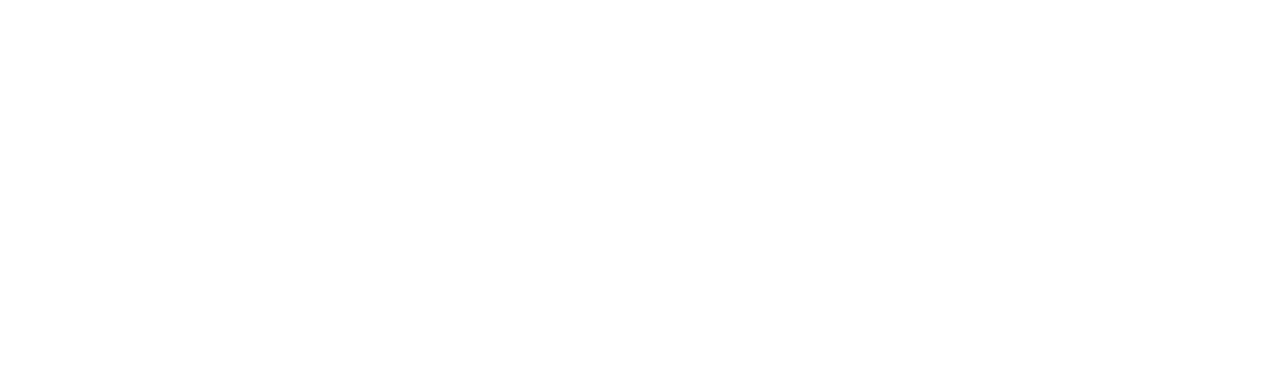
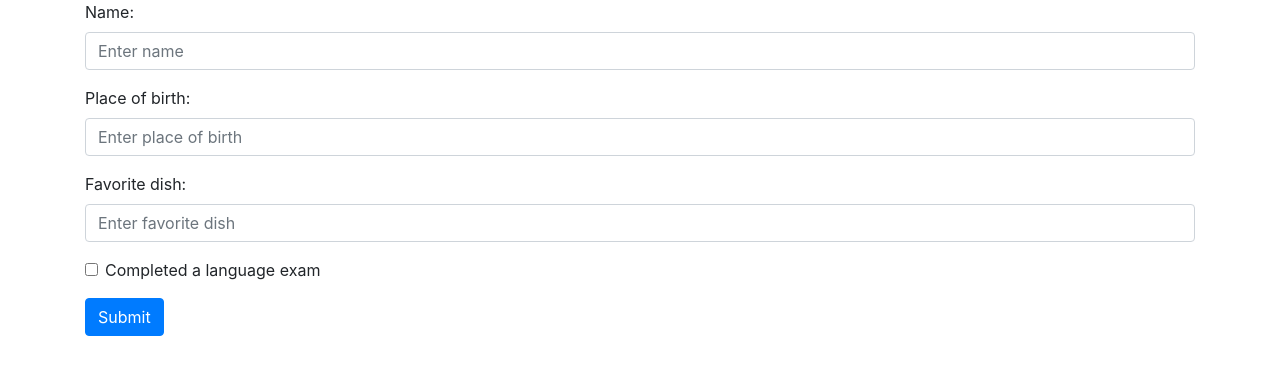
Before and after one commit to simonattila/rep, a plain HTML site: page index.html in a window 1280 px wide. Drawn offline with nearby package versions, Linux system fonts and the light colour scheme.

Commit message:
Update index.html

```diff
--- a/index.html
+++ b/index.html
@@ -4,9 +4,36 @@
     <meta charset="UTF-8">
     <meta http-equiv="X-UA-Compatible" content="IE=edge">
     <meta name="viewport" content="width=device-width, initial-scale=1.0">
-    <title>Document</title>
+     <link rel="stylesheet" href="https://cdn.jsdelivr.net/npm/bootstrap@4.6.2/dist/css/bootstrap.min.css">
+  <script src="https://cdn.jsdelivr.net/npm/jquery@3.6.4/dist/jquery.slim.min.js"></script>
+  <script src="https://cdn.jsdelivr.net/npm/popper.js@1.16.1/dist/umd/popper.min.js"></script>
+  <script src="https://cdn.jsdelivr.net/npm/bootstrap@4.6.2/dist/js/bootstrap.bundle.min.js"></script>
 </head>
 <body>
+    <div class="container">
+    <form action="/action_page.php">
+  <div class="form-group">
+    <label for="name">Name:</label>
+    <input type="text" class="form-control" placeholder="Enter name" id="email">
+  </div>
+  <div class="form-group">
+    <label for="place-of-birth">Place of birth:</label>
+    <input type="text" class="form-control" placeholder="Enter place of birth" id="pwd">
+  </div>
+  <div class="form-group">
+    <label for="favorite-dish">Favorite dish:</label>
+    <input type="text" class="form-control" placeholder="Enter favorite dish" id="pwd">
+  </div>
+  <div class="form-group form-check">
+    <label class="form-check-label">
+      <input class="form-check-input" type="checkbox"> Completed a language exam
+    </label>
+  </div>
+  <button type="submit" class="btn btn-primary">Submit</button>
+</form>
+</div>
+
+
 
 </body>
 </html>
```
